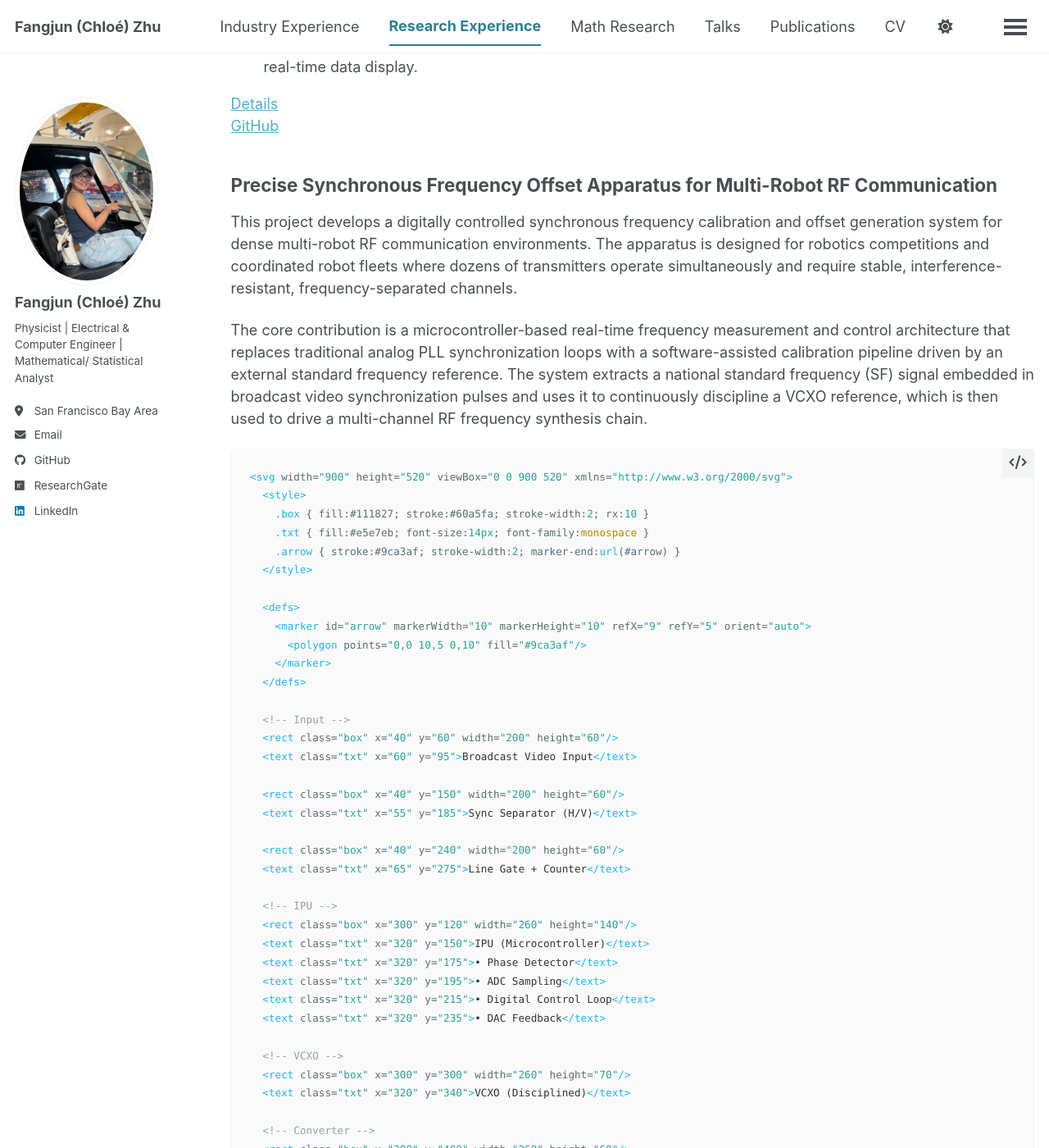
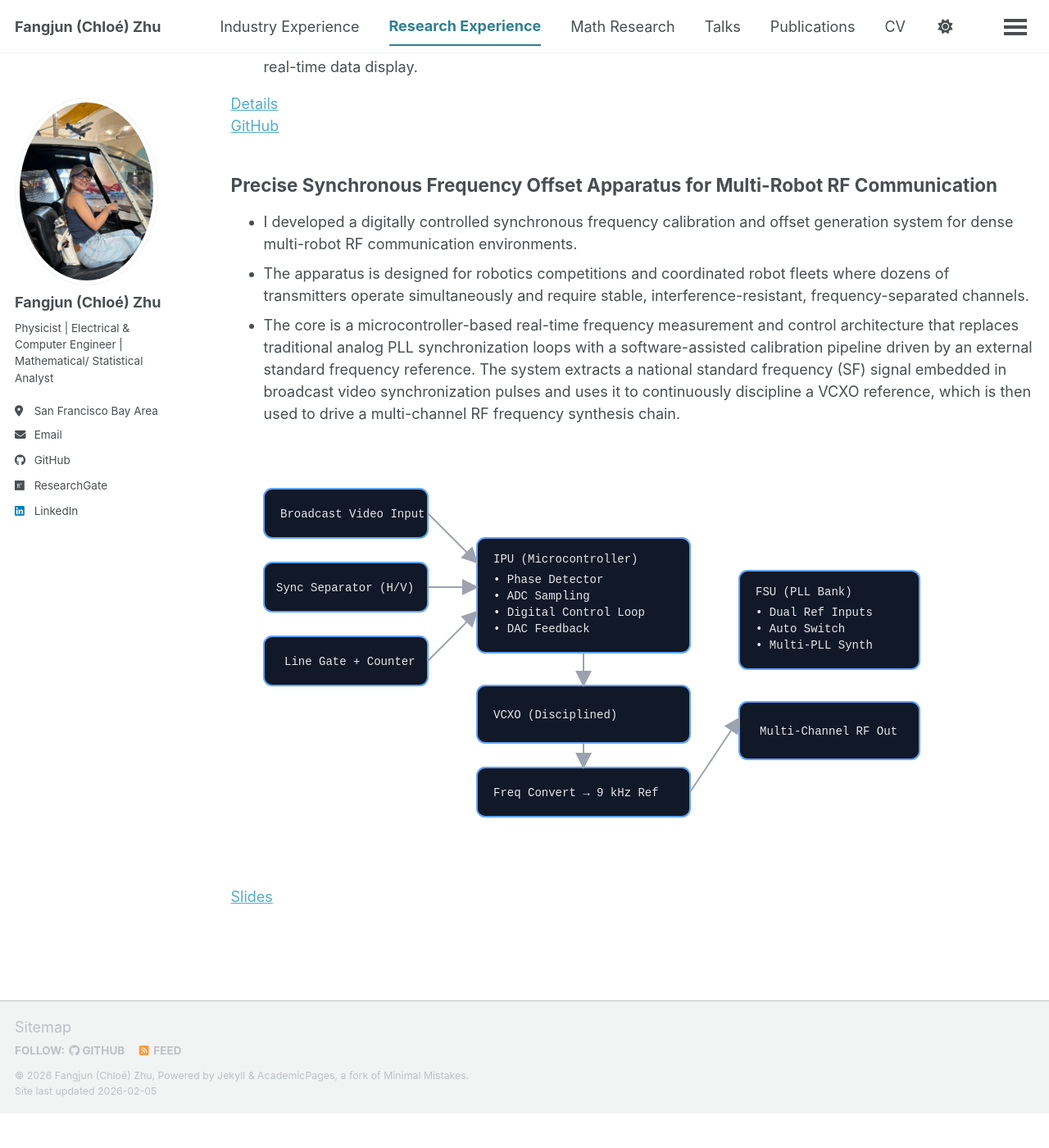
Before and after one commit to ChloeZhu1/ChloeZhu1.github.io, a Jekyll site: the page built from _pages/research-experience.md, in a window 1280 px wide and 1400 px high, scrolled down 3940 px. Shown: the whole window at 82% size. Built offline with Jekyll 4.4.1, drawn with Linux system fonts in a browser that asks for light colours; a script bundle is joined from its source files by our own code; library files that are not in the unit come from our copies; after the commit the page ends 5298 px from its top, so only the background shows below that; some of the changed text lies outside the part shown.

Commit message:
Update research-experience.md

````diff
--- a/_pages/research-experience.md
+++ b/_pages/research-experience.md
@@ -115,71 +115,11 @@ The system successfully:
 [GitHub](https://github.com/ChloeZhu1/STM32-Internal-Temperature-Sensor-LCD-Display.git)
 
 <h2 id="sy">Precise Synchronous Frequency Offset Apparatus for Multi-Robot RF Communication</h2>
-This project develops a digitally controlled synchronous frequency calibration and offset generation system for dense multi-robot RF communication environments. The apparatus is designed for robotics competitions and coordinated robot fleets where dozens of transmitters operate simultaneously and require stable, interference-resistant, frequency-separated channels.<br>
+* I developed a digitally controlled synchronous frequency calibration and offset generation system for dense multi-robot RF communication environments.
+* The apparatus is designed for robotics competitions and coordinated robot fleets where dozens of transmitters operate simultaneously and require stable, interference-resistant, frequency-separated channels.
+* The core is a microcontroller-based real-time frequency measurement and control architecture that replaces traditional analog PLL synchronization loops with a software-assisted calibration pipeline driven by an external standard frequency reference. The system extracts a national standard frequency (SF) signal embedded in broadcast video synchronization pulses and uses it to continuously discipline a VCXO reference, which is then used to drive a multi-channel RF frequency synthesis chain.
 
-
-The core contribution is a microcontroller-based real-time frequency measurement and control architecture that replaces traditional analog PLL synchronization loops with a software-assisted calibration pipeline driven by an external standard frequency reference. The system extracts a national standard frequency (SF) signal embedded in broadcast video synchronization pulses and uses it to continuously discipline a VCXO reference, which is then used to drive a multi-channel RF frequency synthesis chain.
-
-```html
-<svg width="900" height="520" viewBox="0 0 900 520" xmlns="http://www.w3.org/2000/svg">
-  <style>
-    .box { fill:#111827; stroke:#60a5fa; stroke-width:2; rx:10 }
-    .txt { fill:#e5e7eb; font-size:14px; font-family:monospace }
-    .arrow { stroke:#9ca3af; stroke-width:2; marker-end:url(#arrow) }
-  </style>
-
-  <defs>
-    <marker id="arrow" markerWidth="10" markerHeight="10" refX="9" refY="5" orient="auto">
-      <polygon points="0,0 10,5 0,10" fill="#9ca3af"/>
-    </marker>
-  </defs>
-
-  <!-- Input -->
-  <rect class="box" x="40" y="60" width="200" height="60"/>
-  <text class="txt" x="60" y="95">Broadcast Video Input</text>
-
-  <rect class="box" x="40" y="150" width="200" height="60"/>
-  <text class="txt" x="55" y="185">Sync Separator (H/V)</text>
-
-  <rect class="box" x="40" y="240" width="200" height="60"/>
-  <text class="txt" x="65" y="275">Line Gate + Counter</text>
-
-  <!-- IPU -->
-  <rect class="box" x="300" y="120" width="260" height="140"/>
-  <text class="txt" x="320" y="150">IPU (Microcontroller)</text>
-  <text class="txt" x="320" y="175">• Phase Detector</text>
-  <text class="txt" x="320" y="195">• ADC Sampling</text>
-  <text class="txt" x="320" y="215">• Digital Control Loop</text>
-  <text class="txt" x="320" y="235">• DAC Feedback</text>
-
-  <!-- VCXO -->
-  <rect class="box" x="300" y="300" width="260" height="70"/>
-  <text class="txt" x="320" y="340">VCXO (Disciplined)</text>
-
-  <!-- Converter -->
-  <rect class="box" x="300" y="400" width="260" height="60"/>
-  <text class="txt" x="320" y="435">Freq Convert → 9 kHz Ref</text>
-
-  <!-- FSU -->
-  <rect class="box" x="620" y="160" width="220" height="120"/>
-  <text class="txt" x="640" y="190">FSU (PLL Bank)</text>
-  <text class="txt" x="640" y="215">• Dual Ref Inputs</text>
-  <text class="txt" x="640" y="235">• Auto Switch</text>
-  <text class="txt" x="640" y="255">• Multi-PLL Synth</text>
-
-  <!-- RF Out -->
-  <rect class="box" x="620" y="320" width="220" height="70"/>
-  <text class="txt" x="645" y="360">Multi-Channel RF Out</text>
-
-  <!-- Arrows -->
-  <line class="arrow" x1="240" y1="90" x2="300" y2="150"/>
-  <line class="arrow" x1="240" y1="180" x2="300" y2="180"/>
-  <line class="arrow" x1="240" y1="270" x2="300" y2="210"/>
-
-  <line class="arrow" x1="430" y1="260" x2="430" y2="300"/>
-  <line class="arrow" x1="430" y1="370" x2="430" y2="400"/>
-  <line class="arrow" x1="560" y1="430" x2="620" y2="340"/>
-</svg>
-```
+![Architecture Diagram](/images/sch.svg)
+<br>
 
 [Slides](/files/PSFA.pptx)
````
